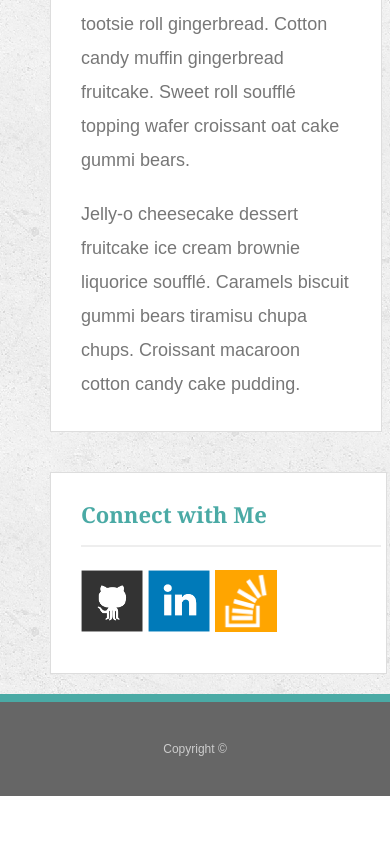
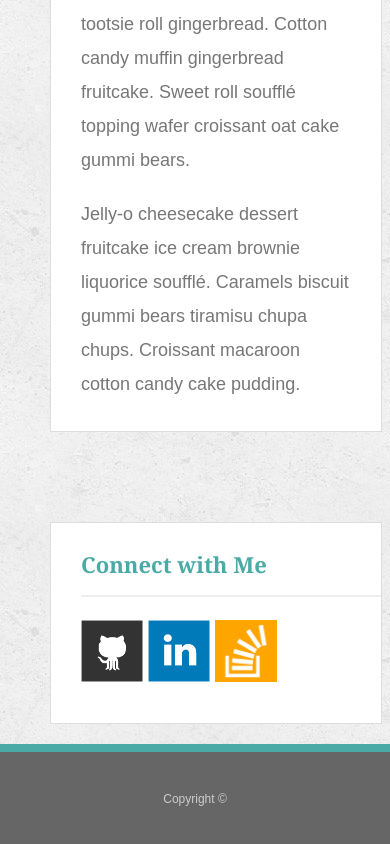
Before and after one commit to devindinapoli/Responsive-Portfolio, a plain HTML site: page index.html in a window 390 px wide. Shown: the part 526-1370 px from the top of the page. Before the commit the page ends 1322 px from the top, so only its background shows below. Drawn offline with Linux system fonts and the light colour scheme.

Commit message:
updated css

```diff
--- a/assets/css/style.css
+++ b/assets/css/style.css
@@ -284,10 +284,10 @@ input[type=submit] {
   }
 
     .sidebar{
-    margin-left: 50px;
-    padding-right: 305px;
-    margin-right: 100px;
-    width: 100%;
+      width: 350px;
+      margin-right: 50px;
+      margin-top: 50px;
+     padding-right: 300px;
   }
 
   #connect{
```
